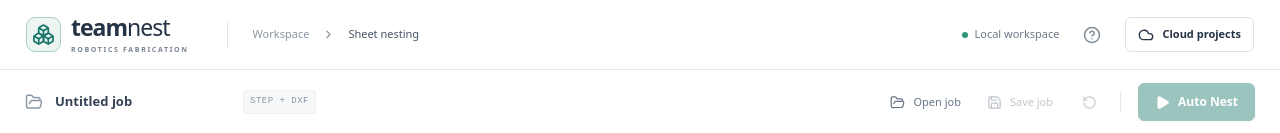
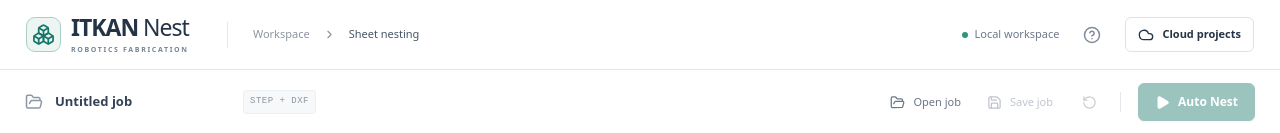
Before and after one commit to soulflowxd/auto-nesting, a React (Vite) app: page / in a window 1280 px wide. Shown: the top 133 px of the page. Built offline with nearby package versions, Linux system fonts and the light colour scheme; no server answers; what @convex-dev/auth would draw is missing.

Commit message:
chore: rename app to ITKAN Nest

```diff
--- a/index.html
+++ b/index.html
@@ -5,7 +5,7 @@
     <meta name="viewport" content="width=device-width, initial-scale=1.0" />
     <meta name="theme-color" content="#f6f7f9" />
     <meta name="description" content="STEP and DXF sheet nesting for FTC and FRC teams." />
-    <title>Team Nest — Robotics fabrication</title>
+    <title>ITKAN Nest — Robotics fabrication</title>
   </head>
   <body>
     <div id="root"></div>
--- a/package.json
+++ b/package.json
@@ -1,5 +1,5 @@
 {
-  "name": "team-nest",
+  "name": "itkan-nest",
   "private": true,
   "version": "0.1.0",
   "type": "module",
--- a/src/App.tsx
+++ b/src/App.tsx
@@ -44,7 +44,7 @@ export default function App() {
     if(open.current)open.current.value='';
   }
   return <div className="app-shell">
-    <header className="app-header"><a className="brand" href="/" aria-label="Team Nest home"><span className="brand-mark"><Boxes size={23} strokeWidth={1.8}/></span><span>team<span className="brand-light">nest</span><small>ROBOTICS FABRICATION</small></span></a><div className="header-divider"/><span className="workspace-breadcrumb">Workspace<ChevronRight size={13}/><span>Sheet nesting</span></span><div className="header-actions"><span className="local-status"><span className="status-dot"/>Local workspace</span><button className="icon-button" title="How it works" aria-label="How it works" onClick={()=>setHelp(true)}><CircleHelp size={18}/></button><button className="secondary-button cloud-trigger" onClick={()=>setCloud(true)} disabled={!!busy}><Cloud size={16}/><span>Cloud projects</span></button></div></header>
+    <header className="app-header"><a className="brand" href="/" aria-label="ITKAN Nest home"><span className="brand-mark"><Boxes size={23} strokeWidth={1.8}/></span><span>ITKAN<span className="brand-light"> Nest</span><small>ROBOTICS FABRICATION</small></span></a><div className="header-divider"/><span className="workspace-breadcrumb">Workspace<ChevronRight size={13}/><span>Sheet nesting</span></span><div className="header-actions"><span className="local-status"><span className="status-dot"/>Local workspace</span><button className="icon-button" title="How it works" aria-label="How it works" onClick={()=>setHelp(true)}><CircleHelp size={18}/></button><button className="secondary-button cloud-trigger" onClick={()=>setCloud(true)} disabled={!!busy}><Cloud size={16}/><span>Cloud projects</span></button></div></header>
     <div className="job-toolbar"><div className="job-name-wrap"><span className="job-name-icon"><FolderOpen size={18}/></span><input className="job-name" aria-label="Job name" value={name} maxLength={120} onChange={e=>setName(e.target.value)}/><span className="job-format">STEP + DXF</span></div><div className="job-actions"><input ref={open} type="file" accept=".json" className="sr-only" aria-label="Open saved job" disabled={!!busy} onChange={e=>void openFile(e.target.files?.[0])}/><button className="text-button" disabled={!!busy} onClick={()=>open.current?.click()}><FolderOpen size={15}/><span>Open job</span></button><button className="text-button" disabled={!!busy||!parts.length||!name.trim()} onClick={()=>downloadFile(`${name.replace(/[^a-zA-Z0-9_-]/g,'-')}.nest.json`,JSON.stringify(currentJob()),'application/json')}><Save size={15}/><span>Save job</span></button><button className="icon-button" aria-label="Start new job" title="Start new job" disabled={!!busy||!parts.length} onClick={()=>setReset(true)}><RotateCcw size={15}/></button><span className="toolbar-divider"/>{busy==='nest'?<button className="primary-button" onClick={()=>controller.current?.abort()}><X size={16}/>Cancel nesting</button>:<button className="primary-button" onClick={()=>void nest()} disabled={!!busy||!parts.length}><Play size={15} fill="currentColor"/>Auto Nest</button>}</div></div>
     {error&&<div className="global-error" role="alert"><span>{error}</span><button aria-label="Dismiss error" className="icon-button" onClick={()=>setError('')}><X size={16}/></button></div>}
     <div className="workspace-grid"><aside className="parts-sidebar"><ImportPanel busy={!!busy} onActivity={isBusy=>setBusy(isBusy?'import':null)}/><PartList disabled={!!busy}/></aside><SheetPreview key={stockId} group={group} settings={sheetSettings} hasParts={parts.some(p=>p.stockId===stockId)} busy={busy==='nest'} onError={setError}/><StockPanel stockId={stockId} onSelect={setActive} disabled={!!busy}/></div>
--- a/src/lib/job.ts
+++ b/src/lib/job.ts
@@ -10,7 +10,7 @@ export const MAX_PROJECT_BYTES = 750 * 1024;
 export function parseJob(json: string): JobDocument {
   if (new TextEncoder().encode(json).length > MAX_PROJECT_BYTES) throw new Error('Project exceeds the 750 KB limit. Split it into smaller jobs.');
   const doc = JSON.parse(json) as JobDocument;
-  if (!doc || doc.version !== 1 || typeof doc.name !== 'string' || !doc.name.trim() || doc.name.length > 120 || !Array.isArray(doc.parts) || doc.parts.length > 100 || !doc.settings || Array.isArray(doc.settings) || typeof doc.settings !== 'object') throw new Error('This is not a supported Team Nest project.');
+  if (!doc || doc.version !== 1 || typeof doc.name !== 'string' || !doc.name.trim() || doc.name.length > 120 || !Array.isArray(doc.parts) || doc.parts.length > 100 || !doc.settings || Array.isArray(doc.settings) || typeof doc.settings !== 'object') throw new Error('This is not a supported ITKAN Nest project.');
   const ids = new Set<string>();
   let units = 0;
   for (const part of doc.parts) {
```
Also changed, not shown: 4 other files (tests, documents, lock files or other folders).
